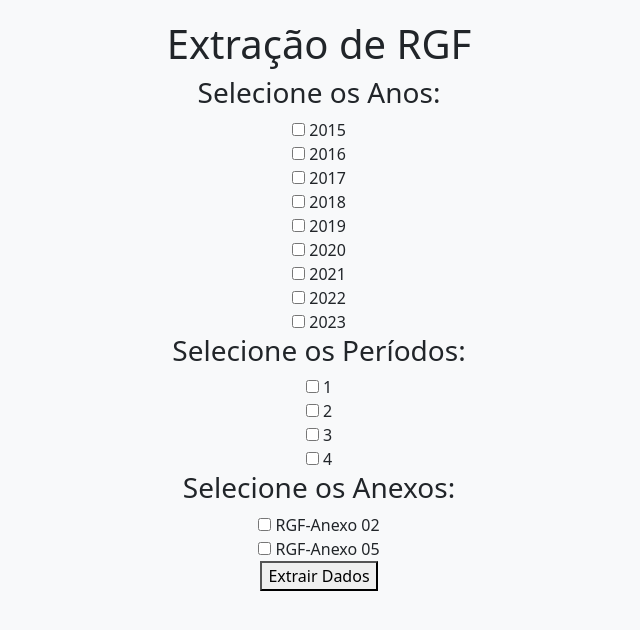
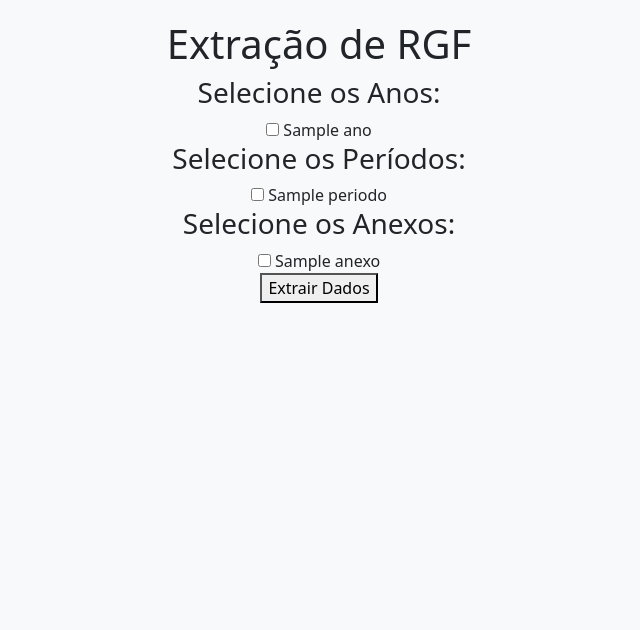
Before and after one commit to TN-Junior/demonstrativos-menu-anexos, a Flask app: template templates/rgf.html in a window 1280 px wide. Shown: the part 132-762 px from the top of the page, without its empty margins (321-961 px from the left). Run offline with Flask 3, Linux system fonts and the light colour scheme; the template is opened without the code that fills it: most values are stand-ins (such as "Sample title", 1, 10 or a date in 2020); parts of the project's set-up code (start-up, migrations or seed data) failed here and were passed over.

Commit message:
feat: ajuste campos

```diff
--- a/app.py
+++ b/app.py
@@ -241,9 +241,9 @@ def rgf():
     # Exibe a página para seleção dos parâmetros
     return render_template(
         "rgf.html",
-        anos=list(range(2015, 2025)),
+        anos=list(range(2015, 2026)),
         periodos=[1, 2, 3, 4],
-        anexos=["RGF-Anexo%2002", "RGF-Anexo%2005"]
+        anexos=["RGF-Anexo%2001", "RGF-Anexo%2002", "RGF-Anexo%2003", "RGF-Anexo%2004", "RGF-Anexo%2005", "RGF-Anexo%2006" ]
     )
 
 if __name__ == "__main__":
--- a/templates/rgf.html
+++ b/templates/rgf.html
@@ -12,29 +12,22 @@
     <h1>Extração de RGF</h1>
     <form method="POST">
         <h3>Selecione os Anos:</h3>
-        <label><input type="checkbox" name="anos" value="2015"> 2015</label><br>
-        <label><input type="checkbox" name="anos" value="2016"> 2016</label><br>
-        <label><input type="checkbox" name="anos" value="2017"> 2017</label><br>
-        <label><input type="checkbox" name="anos" value="2018"> 2018</label><br>
-        <label><input type="checkbox" name="anos" value="2019"> 2019</label><br>
-        <label><input type="checkbox" name="anos" value="2020"> 2020</label><br>
-        <label><input type="checkbox" name="anos" value="2021"> 2021</label><br>
-        <label><input type="checkbox" name="anos" value="2022"> 2022</label><br>
-        <label><input type="checkbox" name="anos" value="2023"> 2023</label><br>
+        {% for ano in anos %}
+            <label><input type="checkbox" name="anos" value="{{ ano }}"> {{ ano }}</label><br>
+        {% endfor %}
 
         <h3>Selecione os Períodos:</h3>
-        <label><input type="checkbox" name="periodos" value="1"> 1</label><br>
-        <label><input type="checkbox" name="periodos" value="2"> 2</label><br>
-        <label><input type="checkbox" name="periodos" value="3"> 3</label><br>
-        <label><input type="checkbox" name="periodos" value="4"> 4</label><br>
+        {% for periodo in periodos %}
+            <label><input type="checkbox" name="periodos" value="{{ periodo }}"> {{ periodo }}</label><br>
+        {% endfor %}
 
         <h3>Selecione os Anexos:</h3>
-        <label><input type="checkbox" name="anexos" value="RGF-Anexo%2002"> RGF-Anexo 02</label><br>
-        <label><input type="checkbox" name="anexos" value="RGF-Anexo%2005"> RGF-Anexo 05</label><br>
+        {% for anexo in anexos %}
+            <label><input type="checkbox" name="anexos" value="{{ anexo }}"> {{ anexo }}</label><br>
+        {% endfor %}
 
         <button type="submit">Extrair Dados</button>
     </form>
 </body>
 </html>
-
 {% endblock %}
```
